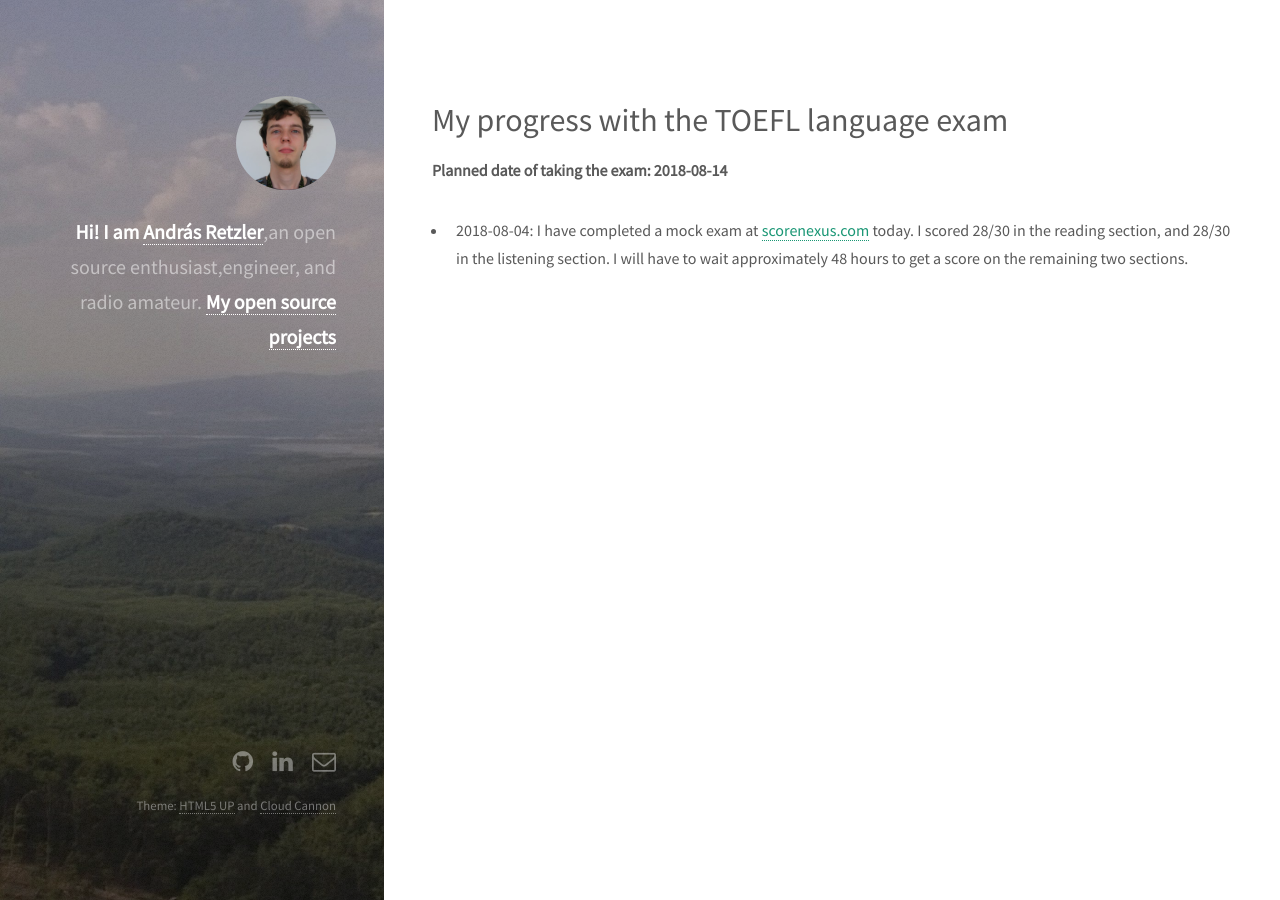
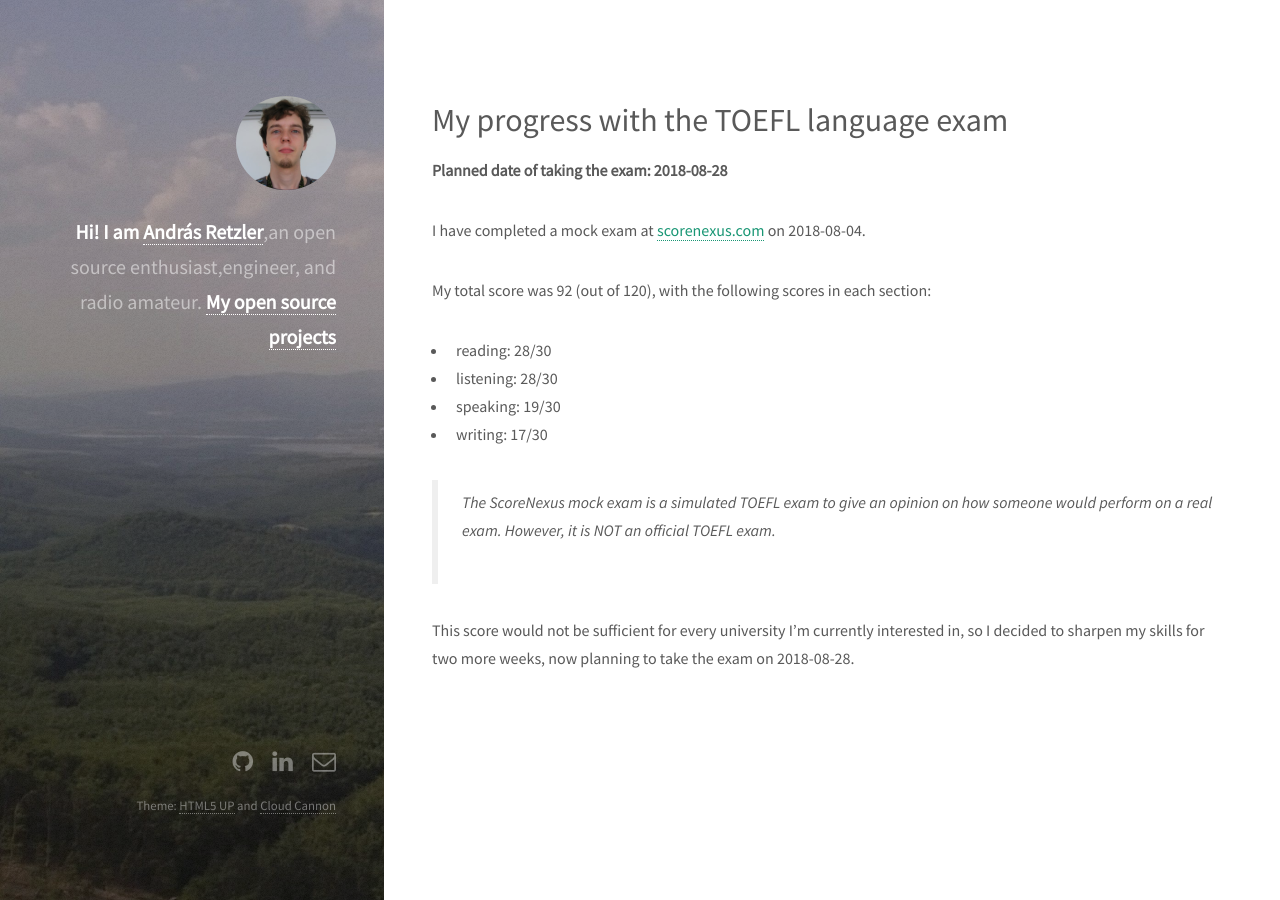
Before and after one commit to ha7ilm/ha7ilm.github.io, a Jekyll site: the page built from toefl.md, in a window 1280 px wide. Built offline with Jekyll 4.4.1, drawn with Linux system fonts in a browser that asks for light colours.

Commit message:
TOEFL updated

```diff
--- a/toefl.md
+++ b/toefl.md
@@ -3,6 +3,17 @@ layout: post
 title: "My progress with the TOEFL language exam"
 ---
 
-**Planned date of taking the exam: 2018-08-14**
+**Planned date of taking the exam: 2018-08-28**
 
-* 2018-08-04: I have completed a mock exam at [scorenexus.com](scorenexus.com) today. I scored 28/30 in the reading section, and 28/30 in the listening section. I will have to wait approximately 48 hours to get a score on the remaining two sections.
+I have completed a mock exam at [scorenexus.com](scorenexus.com) on 2018-08-04.
+
+My total score was 92 (out of 120), with the following scores in each section:
+
+* reading: 28/30
+* listening: 28/30
+* speaking: 19/30
+* writing: 17/30
+
+> The ScoreNexus mock exam is a simulated TOEFL exam to give an opinion on how someone would perform on a real exam. However, it is NOT an official TOEFL exam.
+
+This score would not be sufficient for every university I'm currently interested in, so I decided to sharpen my skills for two more weeks, now planning to take the exam on 2018-08-28.
```
